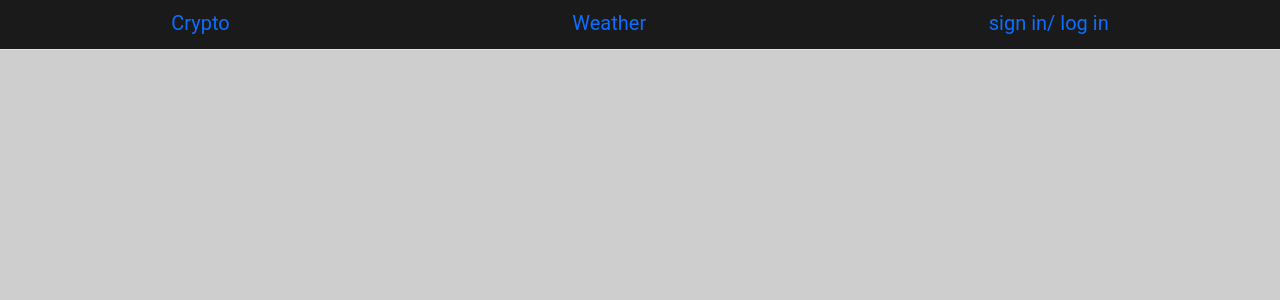
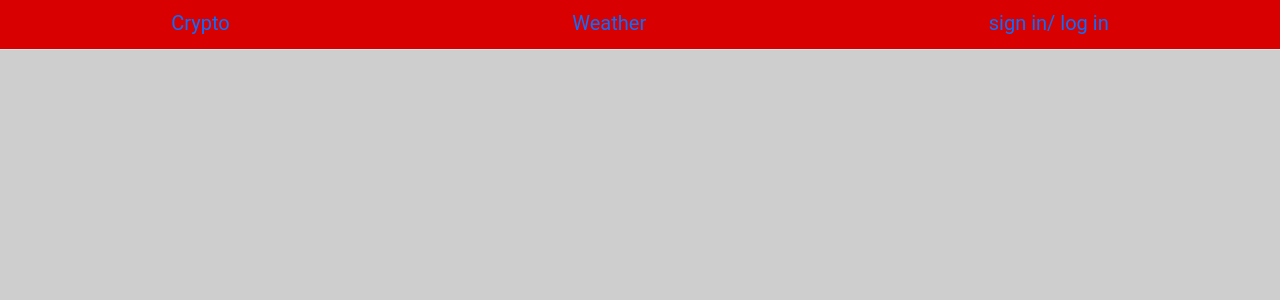
Before and after one commit to UALISDEVELOPER/multiweb, a React (Create React App) app: page / in a window 1280 px wide. Shown: the top 300 px of the page. Built offline with nearby package versions, Linux system fonts and the light colour scheme.

Commit message:
nav color changed

```diff
--- a/src/components/nav.scss
+++ b/src/components/nav.scss
@@ -1,5 +1,6 @@
 .nav{
-    background-color: #1a1a1a;
+    background-color: #d80000;
+    // background-color: #1a1a1a;
     margin-bottom: 40px;
     .navLink{
         // background-color: brown;
```
